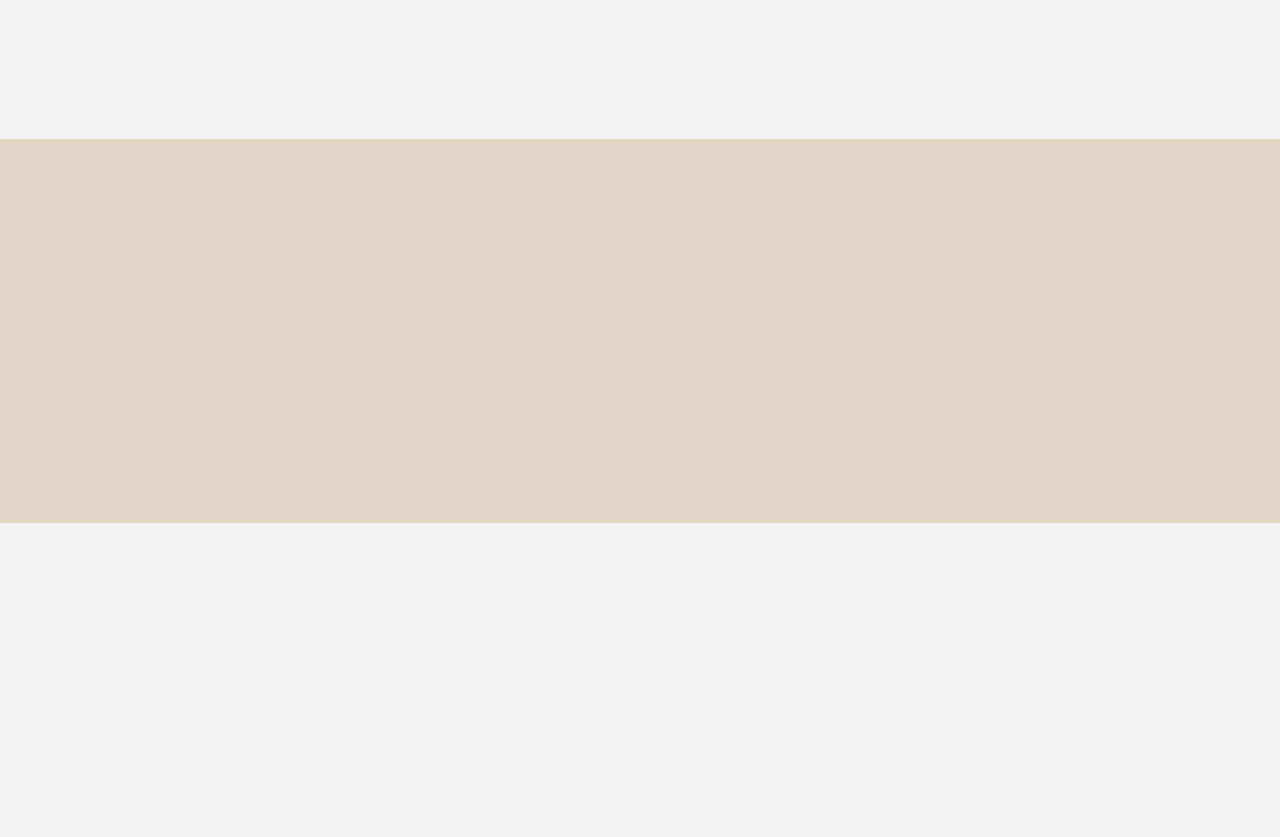
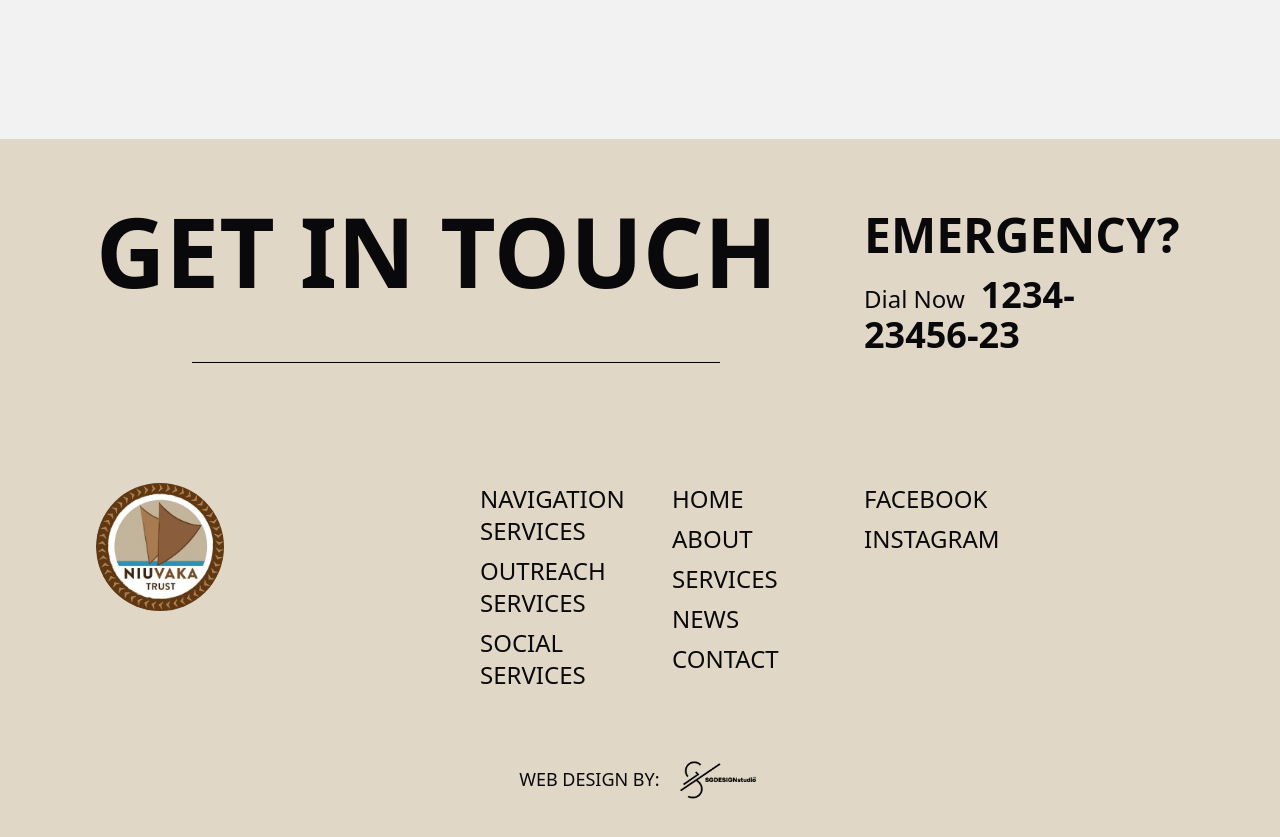
Before and after one commit to jhigger/niuvaka-trust, a Next.js app: page / in a window 1280 px wide. Shown: the part 4360-5197 px from the top of the page. Before the commit the page ends 4883 px from the top, so only its background shows below. Built offline with nearby package versions, Linux system fonts and the light colour scheme.

Commit message:
add footer

```diff
--- a/src/components/Footer.tsx
+++ b/src/components/Footer.tsx
@@ -1,5 +1,75 @@
+import Link from "next/link";
+import { links, services, socials } from "~/lib/constants";
+import Logo from "./Logo";
+
 const Footer = () => {
-  return <footer className="mt-36 h-96 bg-coffee-50 p-16"></footer>;
+  return (
+    <footer className="mt-36 bg-coffee-50 p-16">
+      <div className="container mx-auto grid grid-cols-1 gap-16 lg:grid-cols-6">
+        <div className="col-span-full mb-16 grid grid-cols-1 gap-16 lg:grid-cols-6">
+          <div className="relative col-span-4">
+            <div className="text-8xl font-bold uppercase">Get in touch</div>
+            <div className="absolute -bottom-2 left-24 h-px w-3/4 bg-black"></div>
+          </div>
+
+          <div className="col-span-2 flex flex-col justify-center gap-4">
+            <div className="mt-2 text-5xl font-bold uppercase">Emergency?</div>
+            <div className="space-x-4">
+              <span className="text-2xl">Dial Now</span>
+              <span className="text-4xl font-bold">1234-23456-23</span>
+            </div>
+          </div>
+        </div>
+
+        <div className="col-span-1">
+          <Logo className="h-max w-full" />
+        </div>
+
+        <div className="col-span-1 col-start-3">
+          <ul className="space-y-2 text-2xl font-medium uppercase">
+            {services.map(({ name, id }) => {
+              return (
+                <li key={id} className="hover:underline">
+                  <Link href={`services/#${id}`}>{name}</Link>
+                </li>
+              );
+            })}
+          </ul>
+        </div>
+
+        <div className="col-span-1">
+          <ul className="space-y-2 text-2xl font-medium uppercase">
+            {links.map(({ name, href }) => {
+              return (
+                <li key={href} className="hover:underline">
+                  <Link href={href}>{name}</Link>
+                </li>
+              );
+            })}
+          </ul>
+        </div>
+
+        <div className="col-span-1">
+          <ul className="space-y-2 text-2xl font-medium uppercase">
+            {socials.map(({ name, href }) => {
+              return (
+                <li key={href} className="hover:underline">
+                  <a href={href} target="_blank" rel="noopener noreferrer">
+                    {name}
+                  </a>
+                </li>
+              );
+            })}
+          </ul>
+        </div>
+
+        <div className="col-span-full flex items-center justify-center gap-4 text-lg font-medium uppercase">
+          <span>Web design by:</span>
+          <img src="/sg.png " alt="sg logo" className="h-12" />
+        </div>
+      </div>
+    </footer>
+  );
 };
 
 export default Footer;
--- a/src/components/Navbar.tsx
+++ b/src/components/Navbar.tsx
@@ -2,6 +2,7 @@ import { useScroll } from "framer-motion";
 import Link from "next/link";
 import { useRouter } from "next/router";
 import React, { useState } from "react";
+import { links } from "~/lib/constants";
 import { cn } from "~/lib/utils";
 import Logo from "./Logo";
 import { Button } from "./ui/button";
@@ -13,60 +14,6 @@ import {
   NavigationMenuList,
   NavigationMenuTrigger,
 } from "./ui/navigation-menu";
-import { services } from "~/lib/constants";
-
-const links = [
-  {
-    name: "Home",
-    href: "/",
-  },
-  {
-    name: "About",
-    href: "/about",
-    subLinks: [
-      {
-        name: "Who are we?",
-        href: "/about#who-are-we",
-      },
-      {
-        name: "Our Team",
-        href: "/about#our-team",
-      },
-    ],
-  },
-  {
-    name: "Services",
-    href: "/services",
-    subLinks: [
-      ...services.map(({ name, id: href }) => ({
-        name,
-        href: `/services#${href}`,
-      })),
-      {
-        name: "Our Programmes",
-        href: "/services#our-programmes",
-      },
-    ],
-  },
-  {
-    name: "News",
-    href: "/news",
-    subLinks: [
-      {
-        name: "Latest News",
-        href: "/news#latest-news",
-      },
-      {
-        name: "Events",
-        href: "/news#events",
-      },
-    ],
-  },
-  {
-    name: "Contact",
-    href: "/contact",
-  },
-];
 
 type NavbarProps = {
   size?: "default" | "lg";
--- a/src/lib/constants.ts
+++ b/src/lib/constants.ts
@@ -118,3 +118,67 @@ export const staff = [
       "Rarotonga me Aitutaki i te Kuki Airani, Ngāti Kahungunu, Rongomaiwāhine",
   },
 ];
+
+export const links = [
+  {
+    name: "Home",
+    href: "/",
+  },
+  {
+    name: "About",
+    href: "/about",
+    subLinks: [
+      {
+        name: "Who are we?",
+        href: "/about#who-are-we",
+      },
+      {
+        name: "Our Team",
+        href: "/about#our-team",
+      },
+    ],
+  },
+  {
+    name: "Services",
+    href: "/services",
+    subLinks: [
+      ...services.map(({ name, id: href }) => ({
+        name,
+        href: `/services#${href}`,
+      })),
+      {
+        name: "Our Programmes",
+        href: "/services#our-programmes",
+      },
+    ],
+  },
+  {
+    name: "News",
+    href: "/news",
+    subLinks: [
+      {
+        name: "Latest News",
+        href: "/news#latest-news",
+      },
+      {
+        name: "Events",
+        href: "/news#events",
+      },
+    ],
+  },
+  {
+    name: "Contact",
+    href: "/contact",
+  },
+];
+
+export const socials = [
+  {
+    name: "Facebook",
+    href: "https://web.facebook.com/NiuvakaTrust",
+  },
+  {
+    name: "Instagram",
+    href: "https://www.instagram.com/trustniuvaka",
+  },
+];
```
Also changed, not shown: public/sg.png (added).
